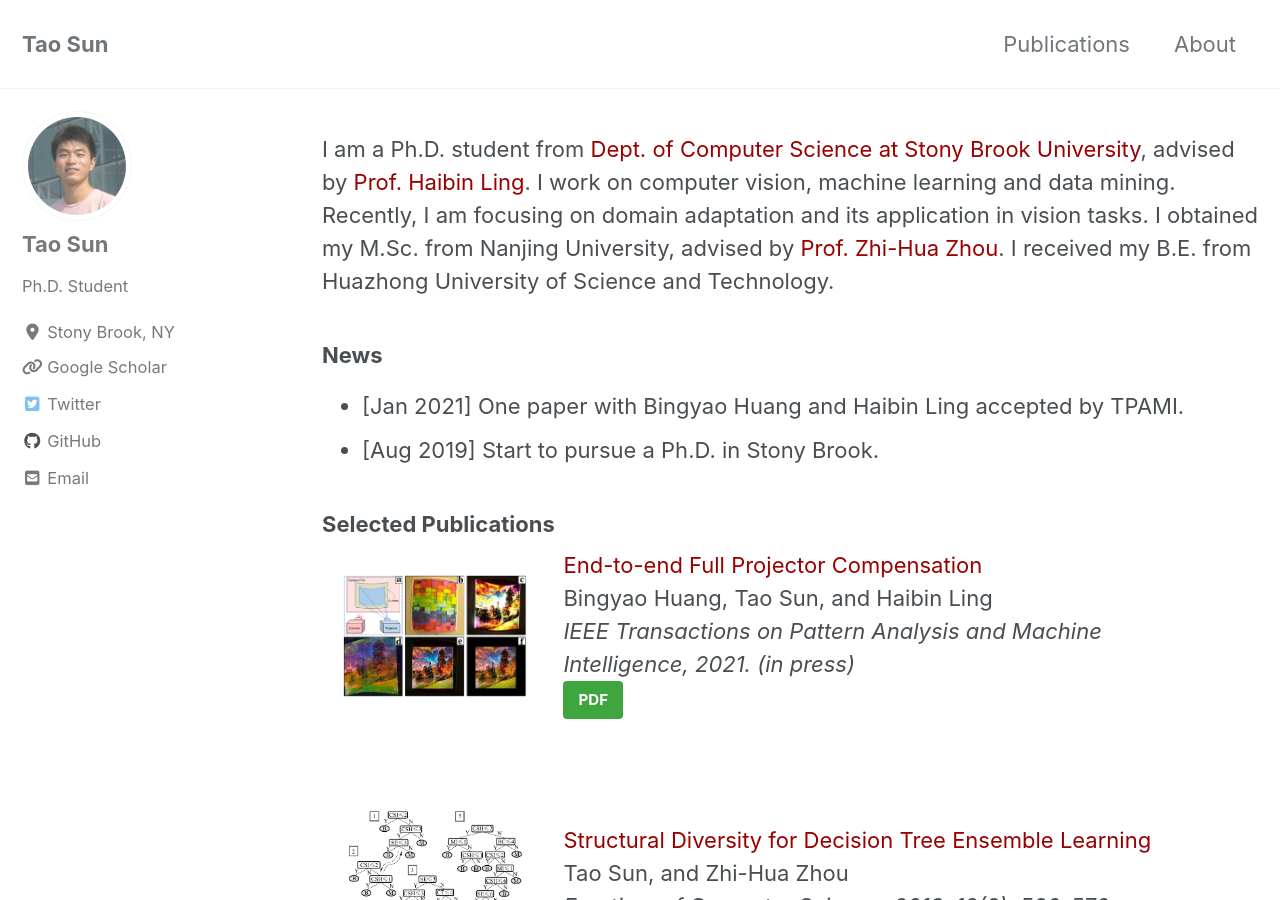
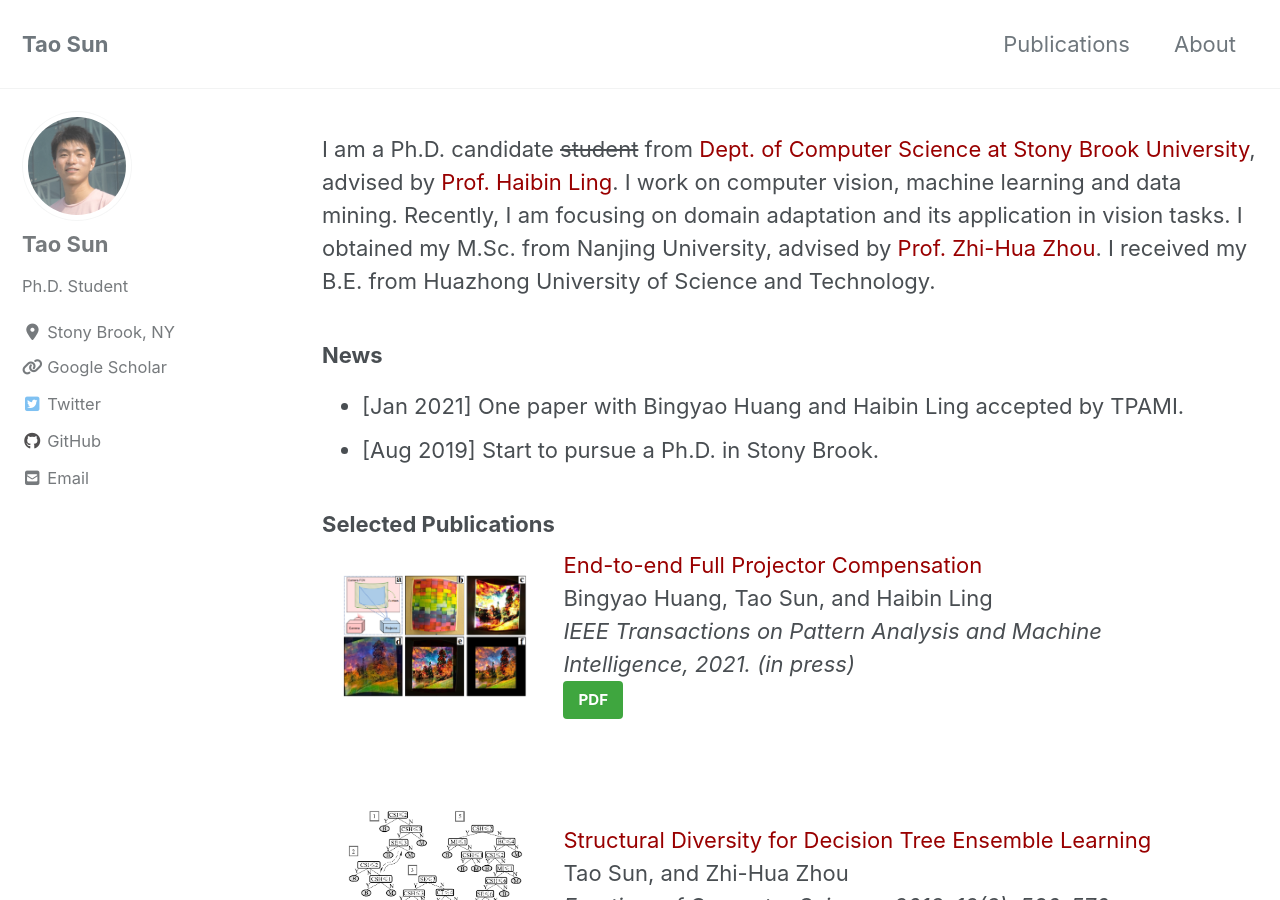
Before and after one commit to tsun/tao-ts.github.io, a Jekyll site: the page built from _pages/home.md, in a window 1280 px wide and 900 px high. Built offline with Jekyll 4.4.1, drawn with Linux system fonts in a browser that asks for light colours; cached includes are drawn as plain includes; nearby versions of some CDN libraries.

Commit message:
modify home

```diff
--- a/_pages/home.md
+++ b/_pages/home.md
@@ -8,7 +8,7 @@ classes: wide
 <style>a{ TEXT-DECORATION:none; color: #990000;}a:hover{TEXT-DECORATION:underline ; font-weight: bold; color: #990000;}</style>
 
 
-I am a Ph.D. student from <style type="text/css">a:link,a:visited{text-decoration:none;}a:hover{text-decoration:underline;}</style><a href="https://www.cs.stonybrook.edu/" target="_blank" rel="nofollow" style="color:#990000;">Dept. of Computer Science at Stony Brook University</a>, advised by <style type="text/css">a:link,a:visited{text-decoration:none;}a:hover{text-decoration:underline;}</style><a href="https://www3.cs.stonybrook.edu/~hling/" target="_blank" rel="nofollow" style="color:#990000;">Prof. Haibin Ling</a>. I work on computer vision, machine learning and data mining. Recently, I am focusing on domain adaptation and its application in vision tasks. I obtained my M.Sc. from Nanjing University, advised by <style type="text/css">a:link,a:visited{text-decoration:none;}a:hover{text-decoration:underline;}</style><a href="https://cs.nju.edu.cn/zhouzh/" target="_blank" rel="nofollow" style="color:#990000;">Prof. Zhi-Hua Zhou</a>. I received my B.E. from Huazhong University of Science and Technology.
+I am a Ph.D. candidate <del>student</del> from <style type="text/css">a:link,a:visited{text-decoration:none;}a:hover{text-decoration:underline;}</style><a href="https://www.cs.stonybrook.edu/" target="_blank" rel="nofollow" style="color:#990000;">Dept. of Computer Science at Stony Brook University</a>, advised by <style type="text/css">a:link,a:visited{text-decoration:none;}a:hover{text-decoration:underline;}</style><a href="https://www3.cs.stonybrook.edu/~hling/" target="_blank" rel="nofollow" style="color:#990000;">Prof. Haibin Ling</a>. I work on computer vision, machine learning and data mining. Recently, I am focusing on domain adaptation and its application in vision tasks. I obtained my M.Sc. from Nanjing University, advised by <style type="text/css">a:link,a:visited{text-decoration:none;}a:hover{text-decoration:underline;}</style><a href="https://cs.nju.edu.cn/zhouzh/" target="_blank" rel="nofollow" style="color:#990000;">Prof. Zhi-Hua Zhou</a>. I received my B.E. from Huazhong University of Science and Technology.
 
 
 ### News
```
